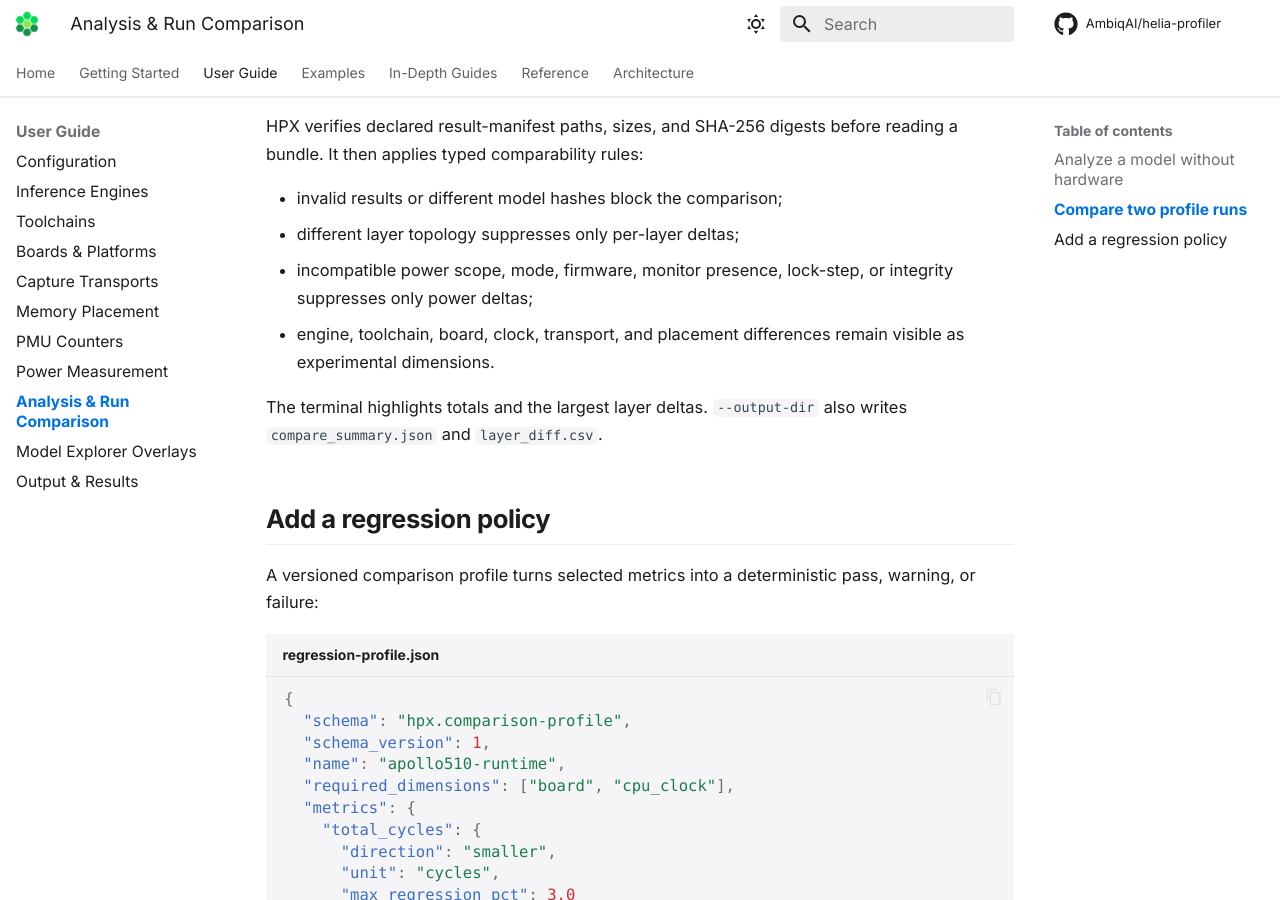
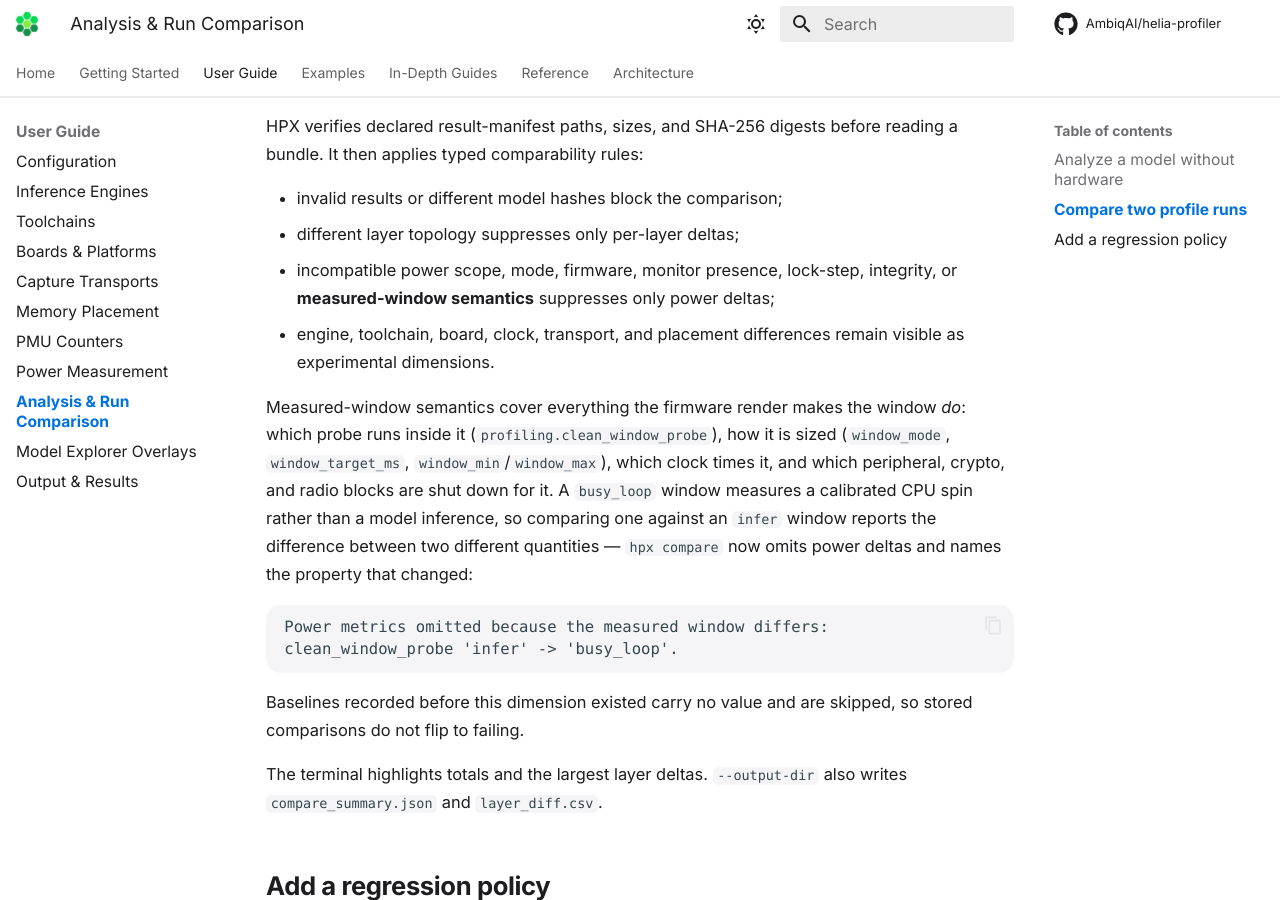
Before and after one commit to AmbiqAI/helia-profiler, an MkDocs documentation site: the page built from docs/guide/analysis-comparison.md, in a window 1280 px wide and 900 px high, scrolled down 1214 px. Built offline with MkDocs 1.6.1 and Material for MkDocs 9.7.7, drawn with Linux system fonts in a browser that asks for light colours; some web fonts are replaced; comment, search, counter and statistics services are not loaded.

Commit message:
docs(compare): document the measured-window comparability dimension (#125)
The lock-step dimension is documented because it changes what compares; this
one does too -- a busy_loop window measures a CPU spin rather than a model
inference, so the pair stops comparing on power. Also states the part users
will ask about: baselines predating the dimension carry no value and are
skipped, so stored comparisons do not flip to failing.

Co-Authored-By: Claude Opus 5 <noreply@anthropic.com>

````diff
--- a/docs/guide/analysis-comparison.md
+++ b/docs/guide/analysis-comparison.md
@@ -54,10 +54,27 @@ reading a bundle. It then applies typed comparability rules:
 
 - invalid results or different model hashes block the comparison;
 - different layer topology suppresses only per-layer deltas;
-- incompatible power scope, mode, firmware, monitor presence, lock-step, or
-  integrity suppresses only power deltas;
+- incompatible power scope, mode, firmware, monitor presence, lock-step,
+  integrity, or **measured-window semantics** suppresses only power deltas;
 - engine, toolchain, board, clock, transport, and placement differences remain
   visible as experimental dimensions.
+
+Measured-window semantics cover everything the firmware render makes the
+window *do*: which probe runs inside it (`profiling.clean_window_probe`), how
+it is sized (`window_mode`, `window_target_ms`, `window_min`/`window_max`),
+which clock times it, and which peripheral, crypto, and radio blocks are shut
+down for it. A `busy_loop` window measures a calibrated CPU spin rather than a
+model inference, so comparing one against an `infer` window reports the
+difference between two different quantities — `hpx compare` now omits power
+deltas and names the property that changed:
+
+```
+Power metrics omitted because the measured window differs:
+clean_window_probe 'infer' -> 'busy_loop'.
+```
+
+Baselines recorded before this dimension existed carry no value and are
+skipped, so stored comparisons do not flip to failing.
 
 The terminal highlights totals and the largest layer deltas.
 `--output-dir` also writes `compare_summary.json` and `layer_diff.csv`.
````
